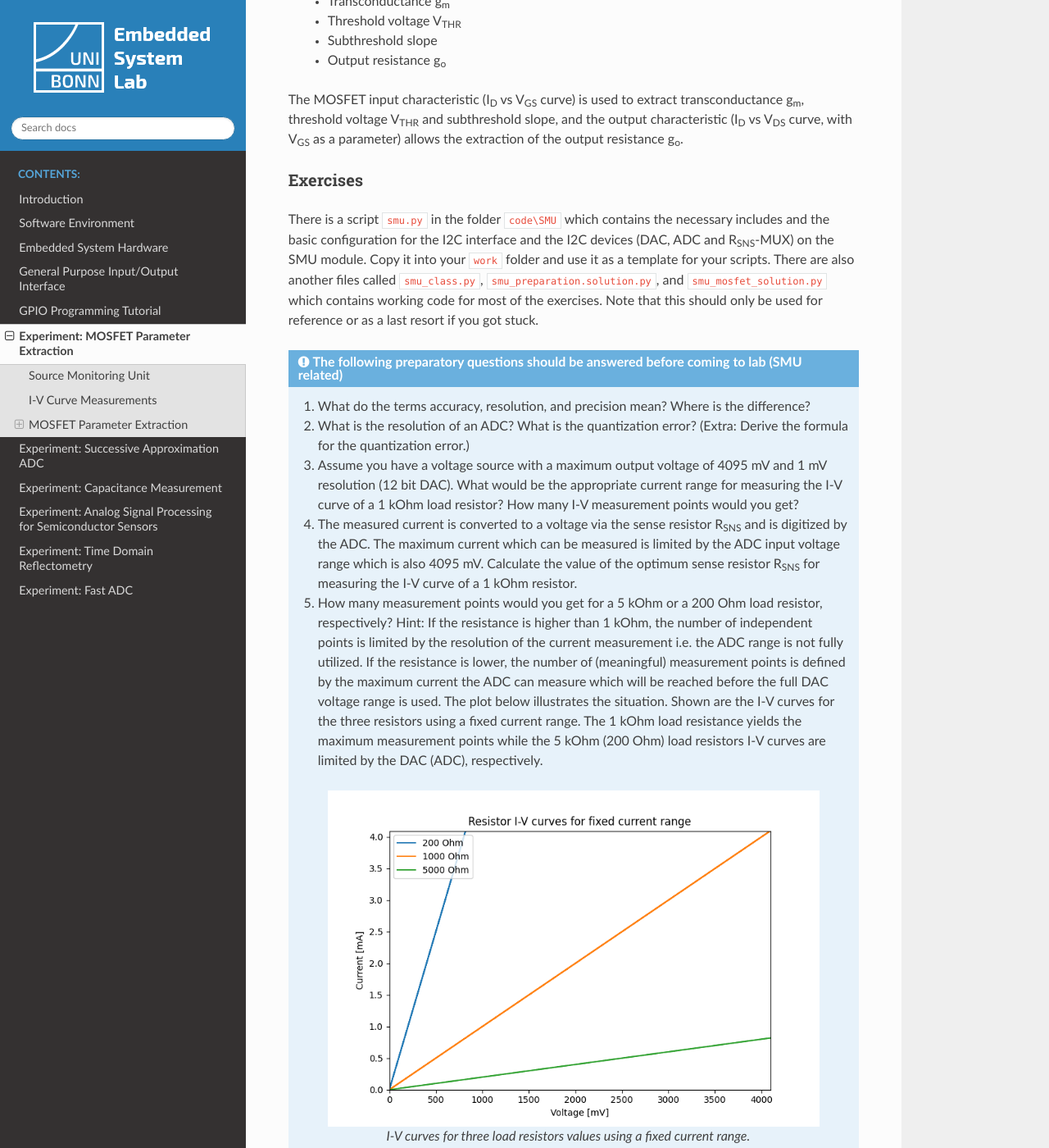
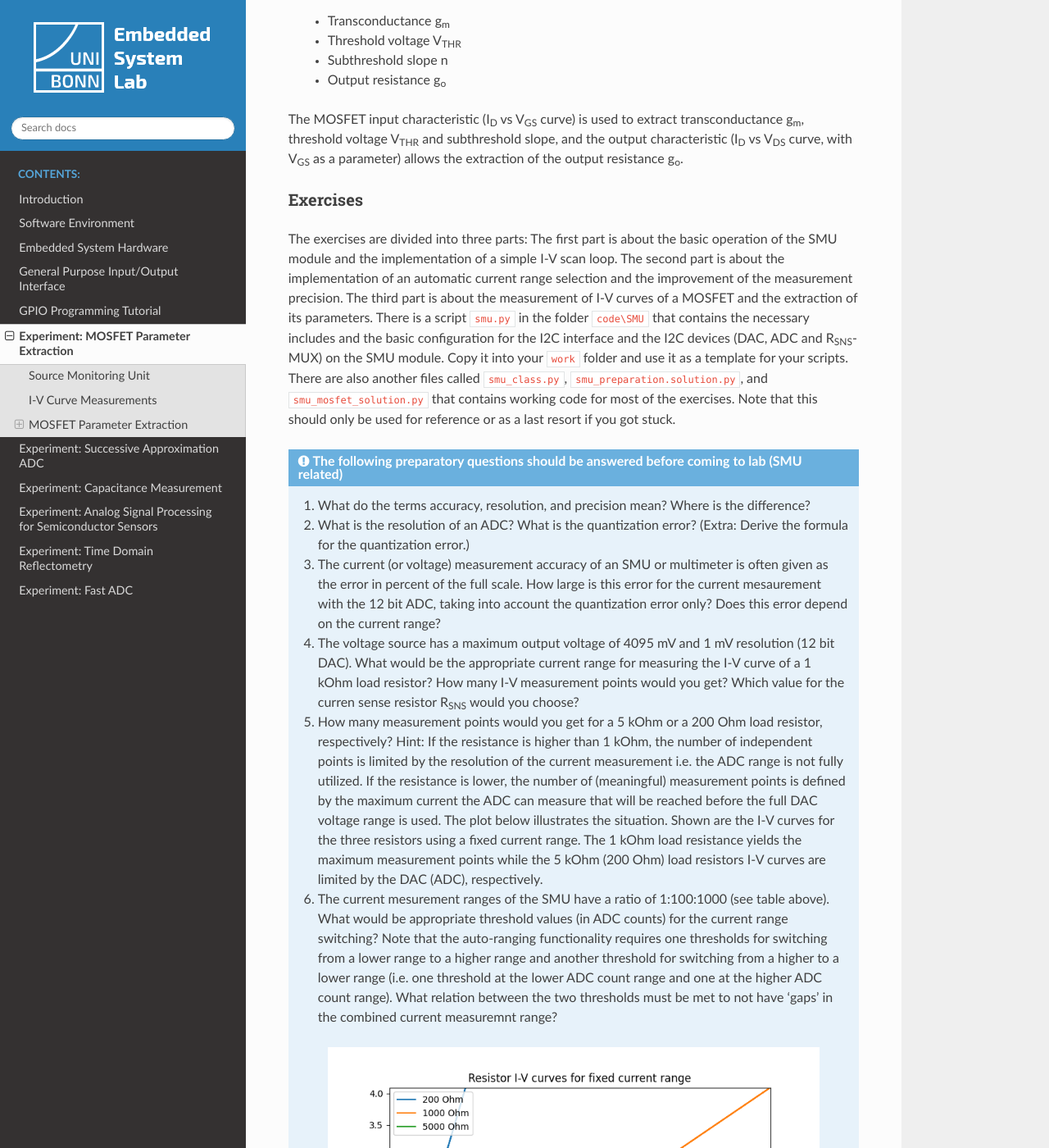
Before and after one commit to SiLab-Bonn/Embedded-System-Lab, a Sphinx documentation site: the page built from docs/source/smu.rst, in a window 1280 px wide and 1400 px high, scrolled down 3144 px. Shown: the whole window at 82% size. Built offline with Sphinx 7.4.7 and the Read the Docs theme 2.0.0, drawn with Linux system fonts in a browser that asks for light colours; some of the changed text lies outside the part shown.

Commit message:
added SMU exercise details

```diff
--- a/docs/source/smu.rst
+++ b/docs/source/smu.rst
@@ -9,20 +9,22 @@ Experiment: MOSFET Parameter Extraction
 
     Source-Meter Module
 
-In this experiment the characteristic I-V curves of (active) electronic devices will be measured and used for the extraction of devices electrical parameters. For example, a MOSFET is typically characterized by it threshold voltage |VTHR|, its transconductance |gm|, which describes its voltage-to-current gain and other parameters, which can be extracted from I-V measurements. The SMU ('source monitoring unit') module used in this experiment provides two programmable voltage sources with a wide range current sensing capability (~mA down to ~nA). The Raspberry Pi connects to the SMU via an I2C bus which writes the data to the on-board DAC which sets the output voltages and reads back the measured output current.
+In this experiment the characteristic I-V curves of (active) electronic devices will be measured and used for the extraction of devices electrical parameters. For example, a MOSFET is typically characterized by it threshold voltage |VTHR|, its transconductance |gm|, which describes its voltage-to-current gain and other parameters, which can be extracted from I-V measurements. The SMU ('source monitoring unit') module used in this experiment provides two programmable voltage sources with a wide range current measurement capability (~mA down to ~nA) spanning over three current measurement ranges. To achieve the best measurement accuracy, the current measurement range needs to be selected according to the expected current values. The Raspberry Pi communicates with the SMU via an I2C bus that writes the data to set the output voltages, sets the current mesuarement eange, and reads back the measured output current.
+
+
 
 Source Monitoring Unit
 =====================
 
-The SMU module is a dual channel voltage source that supports single-quadrant measurements. That means it can only generate positive potentials and the measurement polarity is restricted to current flowing out of the module into the device. Four-quadrant SMUs, as typically available with commercial test equipment, can do bipolar current measurement independent of the polarity of the output voltage. Commercial SMUs can also be configured to work as a programmable current source while this module only provides the voltage source mode.
+The SMU module is a dual channel voltage source that supports single-quadrant measurements. That means it can only generate positive potentials and the measurement polarity is restricted to current flowing out of the module into the device. Four-quadrant SMUs, as typically available with commercial test equipment, can do bipolar current measurement independent of the polarity of the output voltage. Commercial SMUs can also be configured to work as a programmable current source while this module only implements a voltage source mode.
 
-The SMU module has two independent channels which supply a programmable voltage in the range of 0 to ~4 Volts. The voltages are set by a 12-bit DAC which is written via an I2C bus from the Raspberry Pi board. With a reference voltage |VREF| = 4.096 V and 12-bit resolution the DAC LSB corresponds to 1 mV. Thus, the SMU output voltage is
+The SMU module has two independent channels which supply a programmable voltage in the range of 0 to ~4 Volts. The voltages are set by a 12-bit DAC which is connected to the I2C interface of the Raspberry Pi. With a reference voltage |VREF| = 4.096 V and 12-bit resolution the DAC LSB corresponds to 1 mV. Thus, the SMU output voltage is
 
 .. math::
 
   V_{OUT} = DAC_{REG} \cdot \frac{V_{REF}}{4096} =  DAC_{REG} \cdot mV.
 
-The DAC output voltage is buffered by an opamp configured as a unit gain buffer. A sense resistor |RSNS| at the opamp output is used for the current measurement. The voltage drop across |RSNS| is amplified by a difference amplifier with a gain of 10 and then digitized by an 12-bit ADC which is also connected to the I2C bus. The figure below shows the simplified circuit diagram of one SMU channel.
+The DAC output voltage is buffered by an opamp configured as a unity gain buffer. A sense resistor |RSNS| at the opamp output is used for the current measurement. The voltage drop across |RSNS| is amplified by a difference amplifier with a gain of 10 and digitized by a 12-bit ADC which is also connected to the I2C bus. The figure below shows the simplified circuit diagram of one SMU channel.
 
  .. figure:: images/SMU_block.png
     :width: 600
@@ -30,7 +32,7 @@ The DAC output voltage is buffered by an opamp configured as a unit gain buffer.
 
     Simplified circuit diagram of a single SMU channel.
 
-To improve the dynamic range of the current measurement, the sense resistor |RSNS| can be selected from three values (8 Ohm, 800 Ohm and 80 kOhm). The selection is controlled via a multiplexer which is also programmed over the I2C bus. The programmable sense resistor enables these current measurement ranges:
+To improve the dynamic range of the current measurement, the sense resistor |RSNS| can be selected from three values (8 Ohm, 800 Ohm and 80 kOhm). The selection is controlled via a multiplexer that is also programmed over the I2C bus. The programmable sense resistor enables these current measurement ranges:
 
 
 ===========  ========  ===========  ==================  ==========
@@ -42,7 +44,7 @@ To improve the dynamic range of the current measurement, the sense resistor |RSN
   HIGH         b11         8           51.2 m              12.5 µ
 ===========  ========  ===========  ==================  ==========
 
-The ADC input voltage |VISNS| which corresponds to the SMU output current is given by
+The ADC input voltage |VISNS| as a function of the SMU output current is given by
 
 .. math::
 
@@ -63,14 +65,14 @@ and therefore
 
 This formula is the conversion factor (conversion gain) to calculate the output current in mA units from the ADC code. To use the full dynamic current measurement range, the switching between current ranges can be automated by the measurement scripts: During a voltage sweep, the measured current should be compared to threshold values defined by the boundaries between the current measurement ranges (5 µA and 500 µA) and the ranges selected accordingly.
 
-There are a few more circuit details which are found in the full circuit schematic: :download:`SMU_1.1.pdf <documents/SMU_1.1.pdf>`. For example, the module has on-board sockets to connect a transistor to the SMU output channels without using the LEMO connectors. Other circuits elements are used to decrease the output resistance of the multiplexer in the highest current range and to limit the output current to the range maximum.
+There are a few more circuit details that are found in the full circuit schematic: :download:`SMU_1.1.pdf <documents/SMU_1.1.pdf>`. For example, the module has on-board sockets to connect a transistor to the SMU output channels without using the LEMO connectors. Other circuits elements are used to decrease the output resistance of the multiplexer in the highest current range and to limit the output current to the range maximum.
 
 
 
 I-V Curve Measurements
 ======================
 
-The simplest I-V curves are obtained by a measuring a device with two ports (a resistor or a diode, for example) which gets connected to one of the SMU outputs. The measurement script then sweeps the the output voltage of the used channel in a given range and step size. The smallest voltage step is 1 mV which corresponds to one DAC bit (see DAC output voltage calculation above). For faster voltage sweeps with less points, the voltage step size can be increased. In the scan loop, the output current is measured for each voltage step and both values are stored for later plotting and analysis.
+The simplest I-V curves are obtained by a measuring a device with two ports (a resistor or a diode, for example) connected to one of the SMU outputs. The measurement script then sweeps the the output voltage of the used channel in a given range and step size. The smallest voltage step is 1 mV which corresponds to one DAC bit (see DAC output voltage calculation above). For faster voltage sweeps with less points, the voltage step size can be increased. In the scan loop, the output current is measured for each voltage step and both values are stored for later plotting and analysis.
 
 Devices with more than two ports like transistors typically have more than one voltage applied. For example the input characteristic of a MOSFET (drain current |ID| as a function of the gate voltage |VGS|) requires the drain and the gate potential to be individually controlled (i.e. |VGS| is swept while |VDS| is held constant). For those kind of I-V measurements, both SMU channels will be used simultaneously.
 
@@ -81,7 +83,7 @@ A MOSFET is characterized with a number of electrical parameters describing its
 
  * Transconductance |gm|
  * Threshold voltage |VTHR|
- * Subthreshold slope
+ * Subthreshold slope n
  * Output resistance |go|
 
 The MOSFET input characteristic (|ID| vs |VGS| curve) is used to extract transconductance |gm|, threshold voltage |VTHR| and subthreshold slope, and the output characteristic (|ID| vs |VDS| curve, with |VGS| as a parameter) allows the extraction of the output resistance |go|.
@@ -90,17 +92,18 @@ The MOSFET input characteristic (|ID| vs |VGS| curve) is used to extract transco
 
 Exercises
 ---------
-There is a script ``smu.py`` in the folder ``code\SMU`` which contains the necessary includes and the basic configuration for the I2C interface and the I2C devices (DAC, ADC and |RSNS|-MUX) on the SMU module. Copy it into your ``work`` folder and use it as a template for your scripts. There are also another files called ``smu_class.py``, ``smu_preparation.solution.py``, and ``smu_mosfet_solution.py`` which contains working code for most of the exercises. Note that this should only be used for reference or as a last resort if you got stuck.
+The exercises are divided into three parts: The first part is about the basic operation of the SMU module and the implementation of a simple I-V scan loop. The second part is about the implementation of an automatic current range selection and the improvement of the measurement precision. The third part is about the measurement of I-V curves of a MOSFET and the extraction of its parameters.
+There is a script ``smu.py`` in the folder ``code\SMU`` that contains the necessary includes and the basic configuration for the I2C interface and the I2C devices (DAC, ADC and |RSNS|-MUX) on the SMU module. Copy it into your ``work`` folder and use it as a template for your scripts. There are also another files called ``smu_class.py``, ``smu_preparation.solution.py``, and ``smu_mosfet_solution.py`` that contains working code for most of the exercises. Note that this should only be used for reference or as a last resort if you got stuck.
 
 
 .. admonition:: The following preparatory questions should be answered before coming to lab (SMU related)
 
   #. What do the terms accuracy, resolution, and precision mean? Where is the difference?
   #. What is the resolution of an ADC? What is the quantization error? (Extra: Derive the formula for the quantization error.)
-  #. Assume you have a voltage source with a maximum output voltage of 4095 mV and 1 mV resolution (12 bit DAC). What would be the appropriate current range for measuring the I-V curve of a 1 kOhm load resistor? How many I-V measurement points would you get?
-  #. The measured current is converted to a voltage via the sense resistor |RSNS| and is digitized by the ADC. The maximum current which can be measured is limited by the ADC input voltage range which is also 4095 mV. Calculate the value of the optimum sense resistor |RSNS| for measuring the I-V curve of a 1 kOhm resistor.
-  #. How many measurement points would you get for a 5 kOhm or a 200 Ohm load resistor, respectively? Hint: If the resistance is higher than 1 kOhm, the number of independent points is limited by the resolution of the current measurement i.e. the ADC range is not fully utilized. If the resistance is lower, the number of (meaningful) measurement points is defined by the maximum current the ADC can measure which will be reached before the full DAC voltage range is used. The plot below illustrates the situation. Shown are the I-V curves for the three resistors using a fixed current range. The 1 kOhm load resistance yields the maximum measurement points while the 5 kOhm (200 Ohm) load resistors I-V curves are limited by the DAC (ADC), respectively.
-
+  #. The current (or voltage) measurement accuracy of an SMU or multimeter is often given as the error in percent of the full scale. How large is this error for the current mesaurement with the 12 bit ADC, taking into account the quantization error only? Does this error depend on the current range?
+  #. The voltage source has a maximum output voltage of 4095 mV and 1 mV resolution (12 bit DAC). What would be the appropriate current range for measuring the I-V curve of a 1 kOhm load resistor? How many I-V measurement points would you get? Which value for the curren sense resistor |RSNS| would you choose?
+  #. How many measurement points would you get for a 5 kOhm or a 200 Ohm load resistor, respectively? Hint: If the resistance is higher than 1 kOhm, the number of independent points is limited by the resolution of the current measurement i.e. the ADC range is not fully utilized. If the resistance is lower, the number of (meaningful) measurement points is defined by the maximum current the ADC can measure that will be reached before the full DAC voltage range is used. The plot below illustrates the situation. Shown are the I-V curves for the three resistors using a fixed current range. The 1 kOhm load resistance yields the maximum measurement points while the 5 kOhm (200 Ohm) load resistors I-V curves are limited by the DAC (ADC), respectively.
+  #. The current mesurement ranges of the SMU have a ratio of 1:100:1000 (see table above). What would be appropriate threshold values (in ADC counts) for the current range switching? Note that the auto-ranging functionality requires one thresholds for switching from a lower range to a higher range and another threshold for switching from a higher to a lower range (i.e. one threshold at the lower ADC count range and one at the higher ADC count range). What relation between the two thresholds must be met to not have 'gaps' in the combined current measuremnt range?
 
   .. figure:: images/smu_ranges.png
     :width: 600
@@ -117,15 +120,15 @@ There is a script ``smu.py`` in the folder ``code\SMU`` which contains the neces
 
 .. admonition:: Exercise 1. I-V scan loop implementation
 
-  #. Write a simple script which allows to set the output voltage and read back the current of an SMU channel (you also need to set a current range, otherwise the output will be off). Control the output voltage with a DVM and compare the measured voltage with the value you have set in the script. Implement the current range selection and check the LED on the board for the selected range.
+  #. Write a simple script that allows to set the output voltage and read back the current of an SMU channel (you also need to set a current range, otherwise the output will be off). Control the output voltage with a voltmeter and compare the measured voltage with the value you have set in the script. Implement the current range selection and check the LED on the board for the selected range.
   #. Add a loop statement to the script and connect a 1 kOhm resistor to the output. Measure and plot I-V curves for all three current measurement ranges (fixed ranging).
-  #. Extract the slope and offset from each of the three I-V curves. How good do the three current ranges match?
-  #. Connect a diode to the SMU and plot the I-V curve for the forward region of the diode. Make the scans for all three current ranges separately and combine the traces in one plot. Remember to set the calibration constant to convert ADC code to current according to the selected current range.
+  #. Extract the slope and offset from each of the three I-V curves. How well do the three current ranges match?
+  #. Connect a diode to the SMU and plot the I-V curve for the forward region of the diode. Make the scans for all three current ranges separately and combine the traces in one plot. Remember to set the calibration constant to convert ADC code to current according to the selected current range (see equation above).
 
 
 .. admonition:: Exercise 2. Automatic current range selection
 
-  #. Implement an "auto-ranging" functionality in the scan loop. Measure the diode I-V curve again and plot linear and log current scales.
+  #. Implement an "auto-ranging" functionality in the scan loop with the ADC count thresholds you have derived in the preporatory part. Measure the diode I-V curve again and plot linear and log current scales.
   #. Now consider the precision of the current measurement. Repeat each current measurement 100 times and plot the standard deviation as error bars (choose a large voltage step size to limit the scan time). Compare the error to the theoretical limit given by the quantization error (see Exercise 0). What additional noise sources have to be considered?
   #. Improve the measurement precision by averaging over a number of current readings for each voltage step. Consider to adjust the number of averages according to the measurement range to optimize the scan time.
   #. Redo the diode I-V curve with the optimized scan loop and minimum voltage step size. Examine the curve at the points where the current range changes (also plot the derivative). How good do the |RSNS| resistor values match?
@@ -135,7 +138,7 @@ There is a script ``smu.py`` in the folder ``code\SMU`` which contains the neces
 .. admonition:: Exercise 3. MOSFET I-V curves
 
   For measuring transistor I-V curves and extracting parameters, an N-channel MOSFET (BSP295) plugged into a transistor socket on the SMU module will be used. The gate of the MOSFET is permanently connected to output 1 and the drain is connected via a jumper to output 2. The MOSFET source is connected to ground.
-  #. The drain current vs. gate voltage curves are measured by sweeping the gate voltage (output 1) and measuring the drain current (output 2) at a constant drain voltage. Write a scan loop which sweeps the gate from 0 to 2000 mV and measures the drain current while keeping the drain voltage constant at 200 mV. Repeat the loop (nested loop) with a range of different drain voltages in the range of 100 to 500 mV.
+  #. The drain current vs. gate voltage curves are measured by sweeping the gate voltage (output 1) and measuring the drain current (output 2) at a constant drain voltage. Write a scan loop to sweep the gate from 0 to 2000 mV and measures the drain current while keeping the drain voltage constant at 200 mV. Repeat the loop (nested loop) with a range of different drain voltages in the range of 100 to 500 mV.
   #. Now add a measurement for the drain current vs. drain voltage characteristic. Sweep the drain voltage from 0 to 2000 mV and measure the drain current for different constant gate voltages in the range of 800 to 1100 mV. Where does the transition from the linear to the saturation region occur?
 
 .. admonition:: Exercise 4. MOSFET parameter extraction
```
